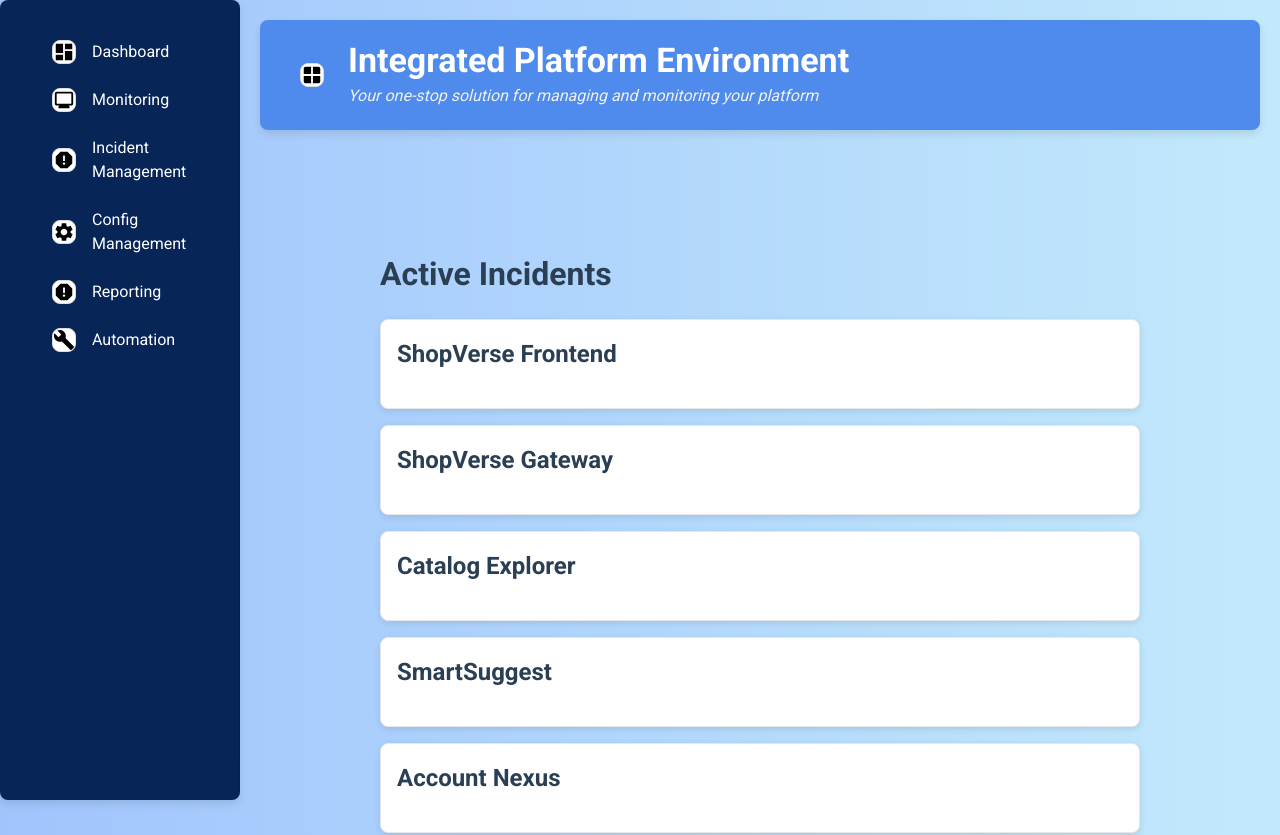
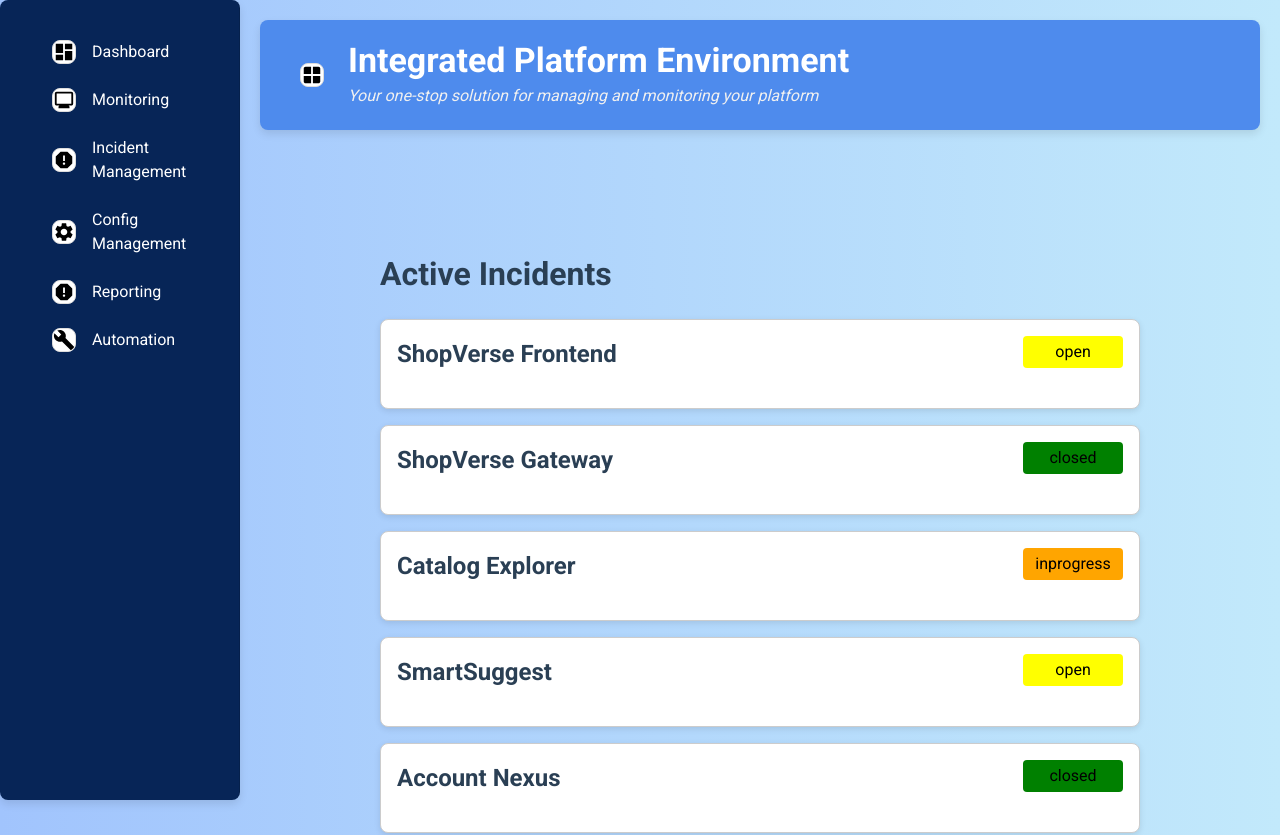
Before and after one commit to sandeshkumarg/gaipl-auto-hackerss, a React (Create React App) app in the folder code/src/frontend/: page /incident in a window 1280 px wide. Shown: the top 835 px of the page. Built offline with nearby package versions, Linux system fonts and the light colour scheme.

Commit message:
Incident and details screen updates

```diff
--- a/code/src/frontend/src/components/IncidentDashboard.js
+++ b/code/src/frontend/src/components/IncidentDashboard.js
@@ -7,6 +7,19 @@ const IncidentDashboard = () => {
 
   const handleIncidentClick = (id) => {
     navigate(`/incident/${id}`);
+  };
+
+  const getStatusColor = (status) => {
+    switch (status) {
+      case 'open':
+        return 'yellow';
+      case 'closed':
+        return 'green';
+      case 'inprogress':
+        return 'orange';
+      default:
+        return 'gray';
+    }
   };
 
   return (
@@ -21,8 +34,31 @@ const IncidentDashboard = () => {
               key={incident.id}
               className="incident-card"
               onClick={() => handleIncidentClick(incident.id)}
+              style={{
+                border: '1px solid #ccc',
+                borderRadius: '8px',
+                padding: '16px',
+                marginBottom: '16px',
+                position: 'relative',
+                cursor: 'pointer'
+              }}
             >
               <h2>{incident.name}</h2>
+              <span
+                style={{
+                  position: 'absolute',
+                  top: '16px',
+                  right: '16px',
+                  width: '100px',
+                  textAlign: 'center',
+                  backgroundColor: getStatusColor(incident.status),
+                  color: 'black',
+                  padding: '4px 8px',
+                  borderRadius: '4px'
+                }}
+              >
+                {incident.status}
+              </span>
             </div>
           ))}
         </div>
--- a/code/src/frontend/src/components/IncidentDetails.js
+++ b/code/src/frontend/src/components/IncidentDetails.js
@@ -1,5 +1,4 @@
-// IncidentDetails.js
-import React, {useState, useEffect} from 'react';
+import React, { useState, useEffect } from 'react';
 import { useParams, useNavigate } from 'react-router-dom';
 import { incidents } from '../data';
 import DependencyGraph from './DependencyGraph';
@@ -8,7 +7,6 @@ import LogDisplay from "./LogDisplay";
 import axios from "axios"; // Using Axios for making API calls
 
 const IncidentDetails = () => {
-
   const { incidentId } = useParams();
   const navigate = useNavigate();
   const incident = incidents.find((inc) => inc.id.toString() === incidentId);
@@ -24,9 +22,6 @@ const IncidentDetails = () => {
 
   // For demonstration, convert dependencies and logs to strings.
   const systemDependencies = incident.dependencies.map(dep => dep.name).join(', ');
-  // Assume incident.logs is available (or you can provide a sample)
-  //const systemLogs = incident.logs || "Sample log entry: [ERROR] Service X failed to respond at 12:34PM.";
-
 
   // Function to convert JSON data to a single string
   function generatePlatformString(data) {
@@ -39,11 +34,9 @@ const IncidentDetails = () => {
     return `The platform type is ${type}, operating within the namespace "${namespace}". It is hosted on the following nodes: ${hosts}.`;
   }
 
-
   const [systemLogs, setSystemLogs] = useState(null);
   const [loading, setLoading] = useState(true);
   const [error, setError] = useState(null);
-
 
   // Destructure the required parameters from the passed incident object.
   const dependencies = incident.dependencies.map(dep => dep.name).join(', ');
@@ -51,7 +44,6 @@ const IncidentDetails = () => {
   const platform = generatePlatformString(incident.platform);
   const startTime = '2024-03-24 12:10:00';
   const endTime = '2024-03-24 12:20:00';
-
 
   useEffect(() => {
     // Function to fetch system logs from the external API
@@ -64,14 +56,6 @@ const IncidentDetails = () => {
         const apiUrl = "http://localhost:8000/splunk/logs";
 
         const response = await axios.get(apiUrl);
-
-        /*const response = await axios.post(apiUrl, {
-            name: name,
-            platform: platform,
-            deps: dependencies, // Assume dependencies is an array.
-            start: startTime,
-            end: endTime,
-        });*/
 
         // Update the state with the fetched logs.
         setSystemLogs(response.data);
@@ -89,19 +73,33 @@ const IncidentDetails = () => {
     fetchSystemLogs();
   }, [name, platform, dependencies, startTime, endTime]); // Re-run the effect if parameters change.
 
-
-
+  // Function to get the status color
+  const getStatusColor = (status) => {
+    switch (status) {
+      case 'open':
+        return 'yellow';
+      case 'closed':
+        return 'green';
+      case 'inprogress':
+        return 'orange';
+      default:
+        return 'gray';
+    }
+  };
 
   return (
-    <div style={{ position: 'relative' , padding: '100px'}}>
+    <div style={{ position: 'relative', padding: '100px' }}>
       <button onClick={() => navigate('/incident')} style={{ marginBottom: '20px' }}>
         &larr; Back to Incidents
       </button>
       <h1>{incident.name}</h1>
       <h2>Incident ID: {incident.id}</h2>
       <h2>Application: {incident.appName}</h2>
+      <h2>Description: {incident.description}</h2>
+      <h3>Summary: {incident.summary}</h3>
+      <h3>Status: <span style={{ background: getStatusColor(incident.status) }}>{incident.status}</span></h3>
       <hr />
-      <LogDisplay systemLogs={systemLogs}/>
+      <LogDisplay systemLogs={systemLogs} />
       <h3>Dependency Graph</h3>
       <DependencyGraph
         appName={incident.appName}
--- a/code/src/frontend/src/data.js
+++ b/code/src/frontend/src/data.js
@@ -3,6 +3,9 @@ export const incidents = [
     id: 10,
     name: "ShopVerse Frontend",
     appName: "ShopVerse Frontend",
+    description: "Frontend application for ShopVerse.",
+    summary: "Handles user interactions and displays product information. The frontend is designed to be responsive and user-friendly, ensuring a seamless shopping experience across all devices. It integrates with various backend services to fetch and display data in real-time.\n\nThe frontend also includes features such as product search, filtering, and sorting, allowing users to easily find the products they are looking for. Additionally, it supports user authentication and account management, enabling users to view their order history and manage their personal information.",
+    status: "open",
     dependencies: [
       { id: "11", name: "ShopVerse Gateway" },
       { id: "20", name: "CloudCore" }
@@ -18,6 +21,9 @@ export const incidents = [
     id: 11,
     name: "ShopVerse Gateway",
     appName: "ShopVerse Gateway",
+    description: "API gateway for ShopVerse.",
+    summary: "Routes requests to appropriate backend services. The gateway acts as a reverse proxy, handling incoming requests and routing them to the appropriate microservices. It also provides features such as load balancing, rate limiting, and authentication.\n\nThe gateway ensures that all requests are properly authenticated and authorized before being forwarded to the backend services. It also handles retries and circuit breaking, ensuring that the system remains resilient and available even in the face of failures.",
+    status: "closed",
     dependencies: [
       { id: "12", name: "Catalog Explorer" },
       { id: "20", name: "CloudCore" }
@@ -40,6 +46,9 @@ export const incidents = [
     id: 12,
     name: "Catalog Explorer",
     appName: "Catalog Explorer",
+    description: "Service for exploring product catalogs.",
+    summary: "Provides search and filtering capabilities for products. The service indexes product data from various sources and provides a unified search interface for users. It supports advanced search features such as faceted search, full-text search, and autocomplete.\n\nThe Catalog Explorer is optimized for performance, ensuring that search results are returned quickly even for large datasets. It also includes features such as relevance ranking and personalized recommendations, helping users find the most relevant products.",
+    status: "inprogress",
     dependencies: [
       { id: "Elasticsearch", name: "Elasticsearch Cluster" },
       { id: "MongoDB", name: "MongoDB DB" },
@@ -59,6 +68,9 @@ export const incidents = [
     id: 13,
     name: "SmartSuggest",
     appName: "SmartSuggest",
+    description: "Recommendation engine for ShopVerse.",
+    summary: "Provides product recommendations based on user behavior. The service uses machine learning algorithms to analyze user behavior and generate personalized product recommendations. It integrates with the Catalog Explorer to fetch product data and with the ShopVerse Gateway to receive user events.\n\nSmartSuggest continuously learns from user interactions, improving the accuracy of its recommendations over time. It also supports A/B testing, allowing the team to experiment with different recommendation strategies and measure their impact on user engagement and sales.",
+    status: "open",
     dependencies: [
       { id: "12", name: "Catalog Explorer" },
       { id: "TensorFlow", name: "TensorFlow" },
@@ -77,6 +89,9 @@ export const incidents = [
     id: 14,
     name: "Account Nexus",
     appName: "Account Nexus",
+    description: "User account management service.",
+    summary: "Handles user authentication and account details. The service provides APIs for user registration, login, password management, and profile updates. It integrates with third-party authentication providers such as Google and Facebook for social login.\n\nAccount Nexus also includes features such as multi-factor authentication and account recovery, ensuring that user accounts are secure. It stores user data in a secure and compliant manner, adhering to data protection regulations such as GDPR.",
+    status: "closed",
     dependencies: [
       { id: "Firebase Auth", name: "Firebase Auth" },
       { id: "20", name: "CloudCore" }
@@ -94,6 +109,9 @@ export const incidents = [
     id: 15,
     name: "CartOwl",
     appName: "CartOwl",
+    description: "Shopping cart service.",
+    summary: "Manages user shopping carts and checkout process. The service provides APIs for adding, updating, and removing items from the cart. It also handles the checkout process, including calculating totals, applying discounts, and processing payments.\n\nCartOwl integrates with various payment gateways to support different payment methods. It also includes features such as cart persistence, allowing users to save their carts and resume their shopping later. The service ensures that the checkout process is smooth and secure, minimizing cart abandonment.",
+    status: "inprogress",
     dependencies: [
       { id: "Redis", name: "Redis Cache" },
       { id: "Kafka", name: "Kafka Queue" },
@@ -113,6 +131,9 @@ export const incidents = [
     id: 16,
     name: "Payments Prime",
     appName: "Payments Prime",
+    description: "Payment processing service.",
+    summary: "Handles payment transactions and integrations with payment gateways. The service provides APIs for processing payments, managing payment methods, and handling refunds. It supports various payment methods, including credit cards, digital wallets, and bank transfers.\n\nPayments Prime ensures that all transactions are secure and compliant with industry standards such as PCI DSS. It also includes features such as fraud detection and prevention, helping to protect the business and its customers from fraudulent activities.",
+    status: "open",
     dependencies: [
       { id: "Stripe", name: "Stripe API" },
       { id: "20", name: "CloudCore" }
@@ -130,6 +151,9 @@ export const incidents = [
     id: 17,
     name: "Fulfillment Hub",
     appName: "Fulfillment Hub",
+    description: "Order fulfillment service.",
+    summary: "Manages order processing and shipment. The service provides APIs for creating, updating, and tracking orders. It integrates with various shipping carriers to provide real-time tracking information and updates.\n\nFulfillment Hub ensures that orders are processed efficiently and accurately, minimizing delays and errors. It also includes features such as inventory management and order routing, helping to optimize the fulfillment process and reduce costs.",
+    status: "closed",
     dependencies: [
       { id: "PostgreSQL", name: "PostgreSQL DB" },
       { id: "20", name: "CloudCore" }
@@ -147,6 +171,9 @@ export const incidents = [
     id: 18,
     name: "Insight Dashboard",
     appName: "Insight Dashboard",
+    description: "Monitoring and analytics dashboard.",
+    summary: "Provides insights and metrics for various services. The dashboard aggregates data from multiple sources and presents it in a unified interface. It includes features such as real-time monitoring, alerting, and reporting.\n\nInsight Dashboard helps the team to monitor the health and performance of the system, identify issues, and take proactive measures to resolve them. It also provides historical data and trends, helping to make informed decisions and improve the overall system performance.",
+    status: "inprogress",
     dependencies: [
       { id: "Grafana", name: "Grafana Dashboard" },
       { id: "Prometheus", name: "Prometheus Metrics" },
@@ -164,6 +191,9 @@ export const incidents = [
     id: 19,
     name: "NotifyMe",
     appName: "NotifyMe",
+    description: "Notification service.",
+    summary: "Sends notifications via SMS, email, and push notifications. The service provides APIs for sending notifications to users through various channels. It integrates with third-party services such as Twilio and Firebase Cloud Messaging to deliver notifications.\n\nNotifyMe supports features such as scheduling, templates, and personalization, allowing the team to send targeted and timely notifications. It also includes analytics and reporting, helping to measure the effectiveness of the notifications and improve user engagement.",
+    status: "open",
     dependencies: [
       { id: "Twilio", name: "Twilio SMS" },
       { id: "FCM", name: "Firebase Cloud Messaging" },
@@ -183,6 +213,9 @@ export const incidents = [
     id: 20,
     name: "CloudCore",
     appName: "CloudCore",
+    description: "Core cloud infrastructure service.",
+    summary: "Provides core cloud services and infrastructure management. The service provides APIs for managing cloud resources such as virtual machines, containers, and storage. It integrates with various cloud providers such as AWS, Google Cloud, and Azure.\n\nCloudCore ensures that the infrastructure is scalable, reliable, and secure. It also includes features such as monitoring, logging, and automation, helping to streamline operations and reduce the operational overhead.",
+    status: "closed",
     dependencies: [
       { id: "Docker", name: "Docker" },
       { id: "Kubernetes", name: "Kubernetes" },
```
